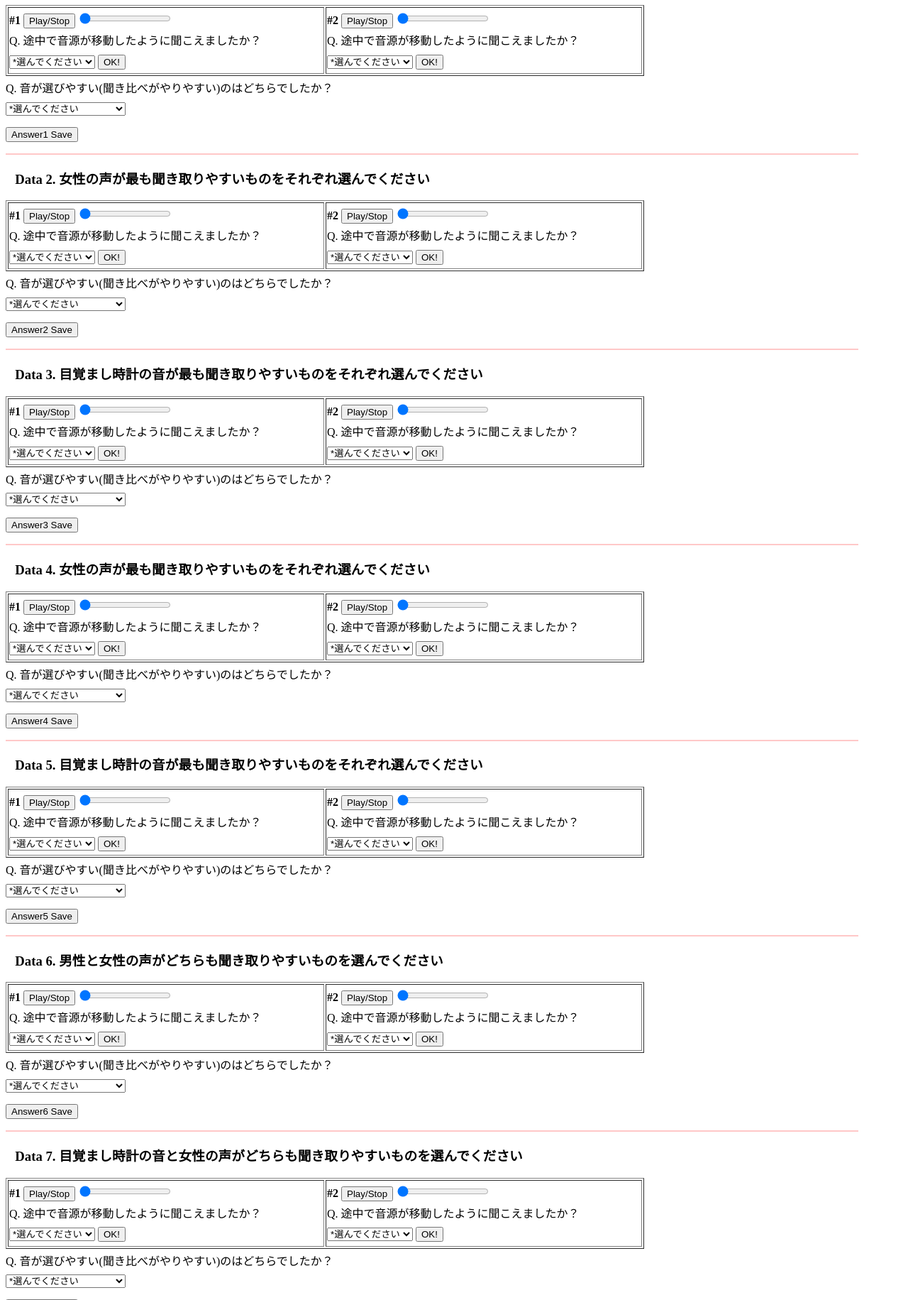
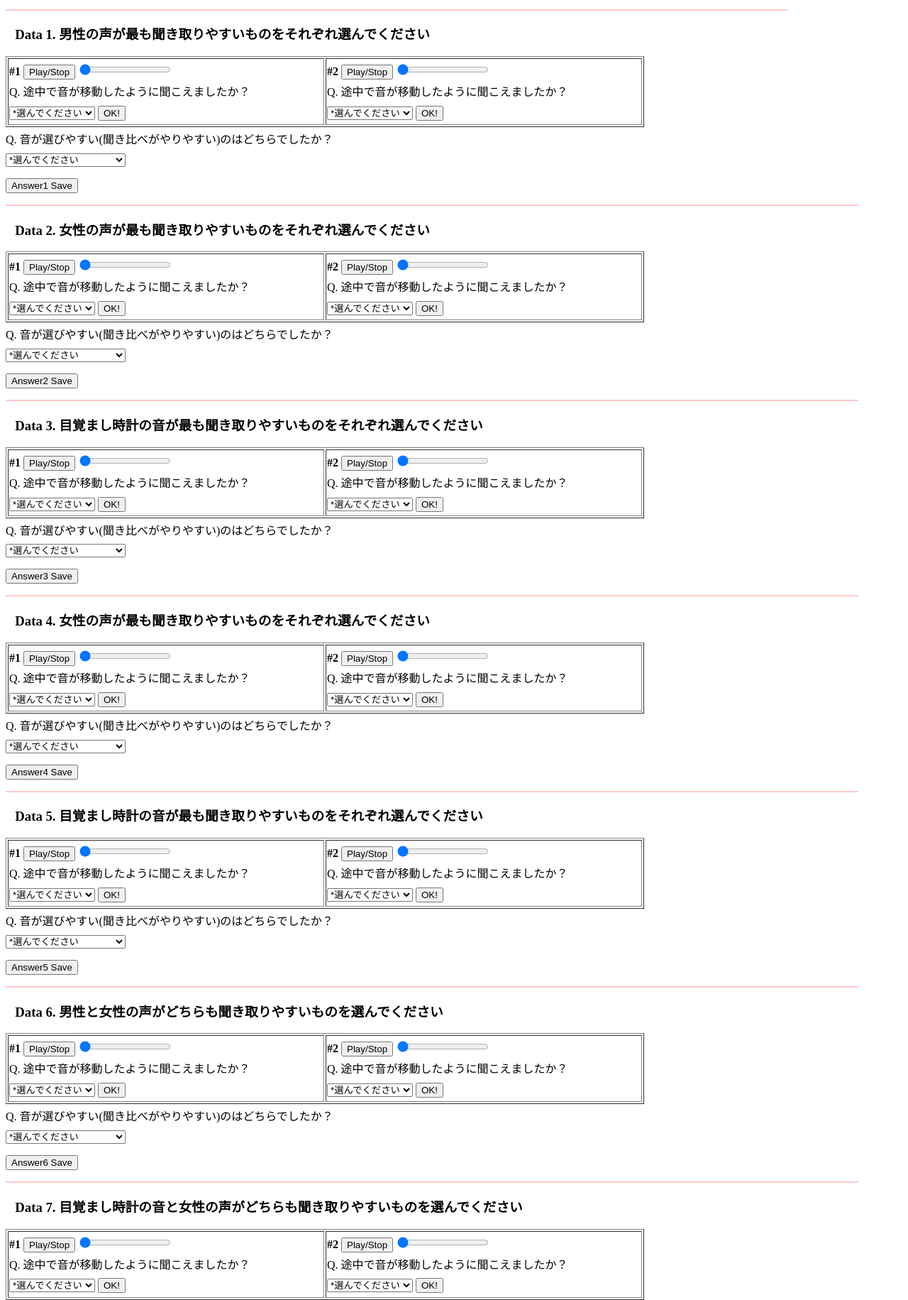
Before and after one commit to Tomomi-Suzuki/201601_jikken, a plain HTML site: page index.html in a window 1280 px wide. Shown: the part 585-2416 px from the top of the page at 71% size. Drawn offline with Linux system fonts and the light colour scheme.

Commit message:
commit 1436

```diff
--- a/index.html
+++ b/index.html
@@ -134,16 +134,16 @@
 
 <body onload="iniFunc()">
     <h3 style="padding-left:1em">聴取実験</h3>
-    <p>複数の音を聞いて指示されたとおりの聞こえ方の音を選んでください．2問1セットのものが12セット用意されています．<br />
+    <p>3種類の音が混ざった音を複数聞いて指示されたとおりの聞こえ方の音を選んでください．2問1セットのものが12セット用意されています．<br />
     【手順】<br />
     Data1の#1から始めてください．<br />
     1. Play/Stopボタンを押すと音が再生されますので，聞きやすい音量になるようPCの音量を調節してください．<br />
     2. バーを動かしてマウスを離すと音が切り替わります．ドラッグしたままでは音は切り替わりません．バーが一番右にあるときは音が流れません．<br />
     3. バーを左端から右端まで順に動かして全ての音を聞いた後，指示に最も適した聞こえ方をする位置にバーを合わせてから，Play/Stopボタンで音を止めます．選び直したいときは再度Play/Stopボタンで音を再生できます．<br />
-    4. Play/Stopボタン下の質問「途中で音源が移動したように聞こえましたか？」に答えてください．答えを選んでから回答欄横のOKボタンを押すと回答完了です．<br />
+    4. Play/Stopボタン下の質問「途中で音が移動したように聞こえましたか？」に答えてください．音を選んでいる途中で，バーが左端にあるときと比べてそれぞれの音が移動しているように聞こえたかを答えてください．（例えば，初めは右から男性の声が聞こえていたが，途中左から聞こえることがあった，など）答えを選んでから回答欄横のOKボタンを押すと回答完了です．<br />
     5. 続いて#2でも同様に音を聞き，質問に答えてください．<br />
     6. #1, #2の回答が済んだら枠の外の質問「音が選びやすい(聞き比べがやりやすい)のはどちらでしたか？」に答えてください．このとき音の聞き直しができませんので十分注意してください．<br />
-    7. 回答漏れがないか確認してからAnswer Saveボタンを押します．(回答漏れがあると警告が出ます)<br />
+    7. 回答漏れがないか確認してからAnswer Saveボタンを押します．ボタンは1回のみ押してください．また，回答漏れがあると警告が出ますのでその場合は回答をし直して再度ボタンを押してください．<br />
     8. 次のData2以降も上記と同様の手順で回答をします．<br />
     9. Data12まで終了したら，最後にFINISHボタンを押してください．表示された指示に従ってファイルの保存を行ってください．保存したファイルはsuzuki.tomomi@g.sp.m.is.nagoya-u.ac.jp宛てに送信してください．<br />
     * 注意事項 *<br />
@@ -162,7 +162,7 @@
                 <script language="JavaScript">document.write("#1".bold())</script>
                 <button onclick="AudioButtonFunc()">Play/Stop</button>
                 <input id="slider01_1" type="range" min="0" max="7" step="1" value="0" onchange="showValue()" />
-                <p class="lowHigh">Q. 途中で音源が移動したように聞こえましたか？</p>
+                <p class="lowHigh">Q. 途中で音が移動したように聞こえましたか？</p>
                 <select id="selectMv01_1" onchange="saveAnsFunc(2)">
                     <option value="">*選んでください</option>
                     <option value="1">はい</option>
@@ -175,7 +175,7 @@
                 <script language="JavaScript">document.write("#2".bold())</script>
                 <button onclick="AudioButtonFunc()">Play/Stop</button>
                 <input id="slider01_2" type="range" min="0" max="7" step="1" value="0" onchange="showValue()" />
-                <p class="lowHigh">Q. 途中で音源が移動したように聞こえましたか？</p>
+                <p class="lowHigh">Q. 途中で音が移動したように聞こえましたか？</p>
                 <select id="selectMv01_2" onchange="saveAnsFunc(2)">
                     <option value="">*選んでください</option>
                     <option value="1">はい</option>
@@ -211,7 +211,7 @@
                 <script language="JavaScript">document.write("#1".bold())</script>
                 <button onclick="AudioButtonFunc()">Play/Stop</button>
                 <input id="slider02_1" type="range" min="0" max="7" step="1" value="0" onchange="showValue()" />
-                <p class="lowHigh">Q. 途中で音源が移動したように聞こえましたか？</p>
+                <p class="lowHigh">Q. 途中で音が移動したように聞こえましたか？</p>
                 <select id="selectMv02_1" onchange="saveAnsFunc(2)">
                     <option value="">*選んでください</option>
                     <option value="1">はい</option>
@@ -224,7 +224,7 @@
                 <script language="JavaScript">document.write("#2".bold())</script>
                 <button onclick="AudioButtonFunc()">Play/Stop</button>
                 <input id="slider02_2" type="range" min="0" max="7" step="1" value="0" onchange="showValue()" />
-                <p class="lowHigh">Q. 途中で音源が移動したように聞こえましたか？</p>
+                <p class="lowHigh">Q. 途中で音が移動したように聞こえましたか？</p>
                 <select id="selectMv02_2" onchange="saveAnsFunc(2)">
                     <option value="">*選んでください</option>
                     <option value="1">はい</option>
@@ -260,7 +260,7 @@
                 <script language="JavaScript">document.write("#1".bold())</script>
                 <button onclick="AudioButtonFunc()">Play/Stop</button>
                 <input id="slider03_1" type="range" min="0" max="7" step="1" value="0" onchange="showValue()" />
-                <p class="lowHigh">Q. 途中で音源が移動したように聞こえましたか？</p>
+                <p class="lowHigh">Q. 途中で音が移動したように聞こえましたか？</p>
                 <select id="selectMv03_1" onchange="saveAnsFunc(2)">
                     <option value="">*選んでください</option>
                     <option value="1">はい</option>
@@ -273,7 +273,7 @@
                 <script language="JavaScript">document.write("#2".bold())</script>
                 <button onclick="AudioButtonFunc()">Play/Stop</button>
                 <input id="slider03_2" type="range" min="0" max="7" step="1" value="0" onchange="showValue()" />
-                <p class="lowHigh">Q. 途中で音源が移動したように聞こえましたか？</p>
+                <p class="lowHigh">Q. 途中で音が移動したように聞こえましたか？</p>
                 <select id="selectMv03_2" onchange="saveAnsFunc(2)">
                     <option value="">*選んでください</option>
                     <option value="1">はい</option>
@@ -309,7 +309,7 @@
                 <script language="JavaScript">document.write("#1".bold())</script>
                 <button onclick="AudioButtonFunc()">Play/Stop</button>
                 <input id="slider04_1" type="range" min="0" max="7" step="1" value="0" onchange="showValue()" />
-                <p class="lowHigh">Q. 途中で音源が移動したように聞こえましたか？</p>
+                <p class="lowHigh">Q. 途中で音が移動したように聞こえましたか？</p>
                 <select id="selectMv04_1" onchange="saveAnsFunc(2)">
                     <option value="">*選んでください</option>
                     <option value="1">はい</option>
@@ -322,7 +322,7 @@
                 <script language="JavaScript">document.write("#2".bold())</script>
                 <button onclick="AudioButtonFunc()">Play/Stop</button>
                 <input id="slider04_2" type="range" min="0" max="7" step="1" value="0" onchange="showValue()" />
-                <p class="lowHigh">Q. 途中で音源が移動したように聞こえましたか？</p>
+                <p class="lowHigh">Q. 途中で音が移動したように聞こえましたか？</p>
                 <select id="selectMv04_2" onchange="saveAnsFunc(2)">
                     <option value="">*選んでください</option>
                     <option value="1">はい</option>
@@ -358,7 +358,7 @@
                 <script language="JavaScript">document.write("#1".bold())</script>
                 <button onclick="AudioButtonFunc()">Play/Stop</button>
                 <input id="slider05_1" type="range" min="0" max="7" step="1" value="0" onchange="showValue()" />
-                <p class="lowHigh">Q. 途中で音源が移動したように聞こえましたか？</p>
+                <p class="lowHigh">Q. 途中で音が移動したように聞こえましたか？</p>
                 <select id="selectMv05_1" onchange="saveAnsFunc(2)">
                     <option value="">*選んでください</option>
                     <option value="1">はい</option>
@@ -371,7 +371,7 @@
                 <script language="JavaScript">document.write("#2".bold())</script>
                 <button onclick="AudioButtonFunc()">Play/Stop</button>
                 <input id="slider05_2" type="range" min="0" max="7" step="1" value="0" onchange="showValue()" />
-                <p class="lowHigh">Q. 途中で音源が移動したように聞こえましたか？</p>
+                <p class="lowHigh">Q. 途中で音が移動したように聞こえましたか？</p>
                 <select id="selectMv05_2" onchange="saveAnsFunc(2)">
                     <option value="">*選んでください</option>
                     <option value="1">はい</option>
@@ -407,7 +407,7 @@
                 <script language="JavaScript">document.write("#1".bold())</script>
                 <button onclick="AudioButtonFunc()">Play/Stop</button>
                 <input id="slider06_1" type="range" min="0" max="7" step="1" value="0" onchange="showValue()" />
-                <p class="lowHigh">Q. 途中で音源が移動したように聞こえましたか？</p>
+                <p class="lowHigh">Q. 途中で音が移動したように聞こえましたか？</p>
                 <select id="selectMv06_1" onchange="saveAnsFunc(2)">
                     <option value="">*選んでください</option>
                     <option value="1">はい</option>
@@ -420,7 +420,7 @@
                 <script language="JavaScript">document.write("#2".bold())</script>
                 <button onclick="AudioButtonFunc()">Play/Stop</button>
                 <input id="slider06_2" type="range" min="0" max="7" step="1" value="0" onchange="showValue()" />
-                <p class="lowHigh">Q. 途中で音源が移動したように聞こえましたか？</p>
+                <p class="lowHigh">Q. 途中で音が移動したように聞こえましたか？</p>
                 <select id="selectMv06_2" onchange="saveAnsFunc(2)">
                     <option value="">*選んでください</option>
                     <option value="1">はい</option>
@@ -456,7 +456,7 @@
                 <script language="JavaScript">document.write("#1".bold())</script>
                 <button onclick="AudioButtonFunc()">Play/Stop</button>
                 <input id="slider07_1" type="range" min="0" max="7" step="1" value="0" onchange="showValue()" />
-                <p class="lowHigh">Q. 途中で音源が移動したように聞こえましたか？</p>
+                <p class="lowHigh">Q. 途中で音が移動したように聞こえましたか？</p>
                 <select id="selectMv07_1" onchange="saveAnsFunc(2)">
                     <option value="">*選んでください</option>
                     <option value="1">はい</option>
@@ -469,7 +469,7 @@
                 <script language="JavaScript">document.write("#2".bold())</script>
                 <button onclick="AudioButtonFunc()">Play/Stop</button>
                 <input id="slider07_2" type="range" min="0" max="7" step="1" value="0" onchange="showValue()" />
-                <p class="lowHigh">Q. 途中で音源が移動したように聞こえましたか？</p>
+                <p class="lowHigh">Q. 途中で音が移動したように聞こえましたか？</p>
                 <select id="selectMv07_2" onchange="saveAnsFunc(2)">
                     <option value="">*選んでください</option>
                     <option value="1">はい</option>
@@ -505,7 +505,7 @@
                 <script language="JavaScript">document.write("#1".bold())</script>
                 <button onclick="AudioButtonFunc()">Play/Stop</button>
                 <input id="slider08_1" type="range" min="0" max="7" step="1" value="0" onchange="showValue()" />
-                <p class="lowHigh">Q. 途中で音源が移動したように聞こえましたか？</p>
+                <p class="lowHigh">Q. 途中で音が移動したように聞こえましたか？</p>
                 <select id="selectMv08_1" onchange="saveAnsFunc(2)">
                     <option value="">*選んでください</option>
                     <option value="1">はい</option>
@@ -518,7 +518,7 @@
                 <script language="JavaScript">document.write("#2".bold())</script>
                 <button onclick="AudioButtonFunc()">Play/Stop</button>
                 <input id="slider08_2" type="range" min="0" max="7" step="1" value="0" onchange="showValue()" />
-                <p class="lowHigh">Q. 途中で音源が移動したように聞こえましたか？</p>
+                <p class="lowHigh">Q. 途中で音が移動したように聞こえましたか？</p>
                 <select id="selectMv08_2" onchange="saveAnsFunc(2)">
                     <option value="">*選んでください</option>
                     <option value="1">はい</option>
@@ -554,7 +554,7 @@
                 <script language="JavaScript">document.write("#1".bold())</script>
                 <button onclick="AudioButtonFunc()">Play/Stop</button>
                 <input id="slider09_1" type="range" min="0" max="7" step="1" value="0" onchange="showValue()" />
-                <p class="lowHigh">Q. 途中で音源が移動したように聞こえましたか？</p>
+                <p class="lowHigh">Q. 途中で音が移動したように聞こえましたか？</p>
                 <select id="selectMv09_1" onchange="saveAnsFunc(2)">
                     <option value="">*選んでください</option>
                     <option value="1">はい</option>
@@ -567,7 +567,7 @@
                 <script language="JavaScript">document.write("#2".bold())</script>
                 <button onclick="AudioButtonFunc()">Play/Stop</button>
                 <input id="slider09_2" type="range" min="0" max="7" step="1" value="0" onchange="showValue()" />
-                <p class="lowHigh">Q. 途中で音源が移動したように聞こえましたか？</p>
+                <p class="lowHigh">Q. 途中で音が移動したように聞こえましたか？</p>
                 <select id="selectMv09_2" onchange="saveAnsFunc(2)">
                     <option value="">*選んでください</option>
                     <option value="1">はい</option>
@@ -603,7 +603,7 @@
                 <script language="JavaScript">document.write("#1".bold())</script>
                 <button onclick="AudioButtonFunc()">Play/Stop</button>
                 <input id="slider10_1" type="range" min="0" max="7" step="1" value="0" onchange="showValue()" />
-                <p class="lowHigh">Q. 途中で音源が移動したように聞こえましたか？</p>
+                <p class="lowHigh">Q. 途中で音が移動したように聞こえましたか？</p>
                 <select id="selectMv10_1" onchange="saveAnsFunc(2)">
                     <option value="">*選んでください</option>
                     <option value="1">はい</option>
@@ -616,7 +616,7 @@
                 <script language="JavaScript">document.write("#2".bold())</script>
                 <button onclick="AudioButtonFunc()">Play/Stop</button>
                 <input id="slider10_2" type="range" min="0" max="7" step="1" value="0" onchange="showValue()" />
-                <p class="lowHigh">Q. 途中で音源が移動したように聞こえましたか？</p>
+                <p class="lowHigh">Q. 途中で音が移動したように聞こえましたか？</p>
                 <select id="selectMv10_2" onchange="saveAnsFunc(2)">
                     <option value="">*選んでください</option>
                     <option value="1">はい</option>
@@ -652,7 +652,7 @@
                 <script language="JavaScript">document.write("#1".bold())</script>
                 <button onclick="AudioButtonFunc()">Play/Stop</button>
                 <input id="slider11_1" type="range" min="0" max="7" step="1" value="0" onchange="showValue()" />
-                <p class="lowHigh">Q. 途中で音源が移動したように聞こえましたか？</p>
+                <p class="lowHigh">Q. 途中で音が移動したように聞こえましたか？</p>
                 <select id="selectMv11_1" onchange="saveAnsFunc(2)">
                     <option value="">*選んでください</option>
                     <option value="1">はい</option>
@@ -665,7 +665,7 @@
                 <script language="JavaScript">document.write("#2".bold())</script>
                 <button onclick="AudioButtonFunc()">Play/Stop</button>
                 <input id="slider11_2" type="range" min="0" max="7" step="1" value="0" onchange="showValue()" />
-                <p class="lowHigh">Q. 途中で音源が移動したように聞こえましたか？</p>
+                <p class="lowHigh">Q. 途中で音が移動したように聞こえましたか？</p>
                 <select id="selectMv11_2" onchange="saveAnsFunc(2)">
                     <option value="">*選んでください</option>
                     <option value="1">はい</option>
@@ -701,7 +701,7 @@
                 <script language="JavaScript">document.write("#1".bold())</script>
                 <button onclick="AudioButtonFunc()">Play/Stop</button>
                 <input id="slider12_1" type="range" min="0" max="7" step="1" value="0" onchange="showValue()" />
-                <p class="lowHigh">Q. 途中で音源が移動したように聞こえましたか？</p>
+                <p class="lowHigh">Q. 途中で音が移動したように聞こえましたか？</p>
                 <select id="selectMv12_1" onchange="saveAnsFunc(2)">
                     <option value="">*選んでください</option>
                     <option value="1">はい</option>
@@ -714,7 +714,7 @@
                 <script language="JavaScript">document.write("#2".bold())</script>
                 <button onclick="AudioButtonFunc()">Play/Stop</button>
                 <input id="slider12_2" type="range" min="0" max="7" step="1" value="0" onchange="showValue()" />
-                <p class="lowHigh">Q. 途中で音源が移動したように聞こえましたか？</p>
+                <p class="lowHigh">Q. 途中で音が移動したように聞こえましたか？</p>
                 <select id="selectMv12_2" onchange="saveAnsFunc(2)">
                     <option value="">*選んでください</option>
                     <option value="1">はい</option>
```
